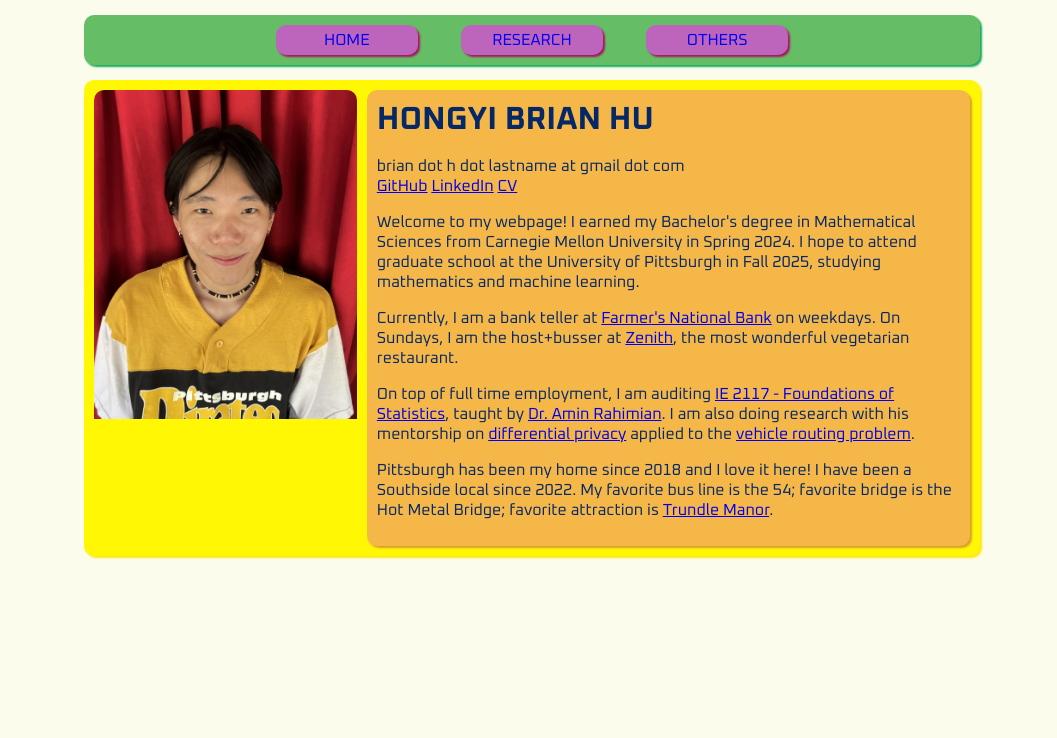
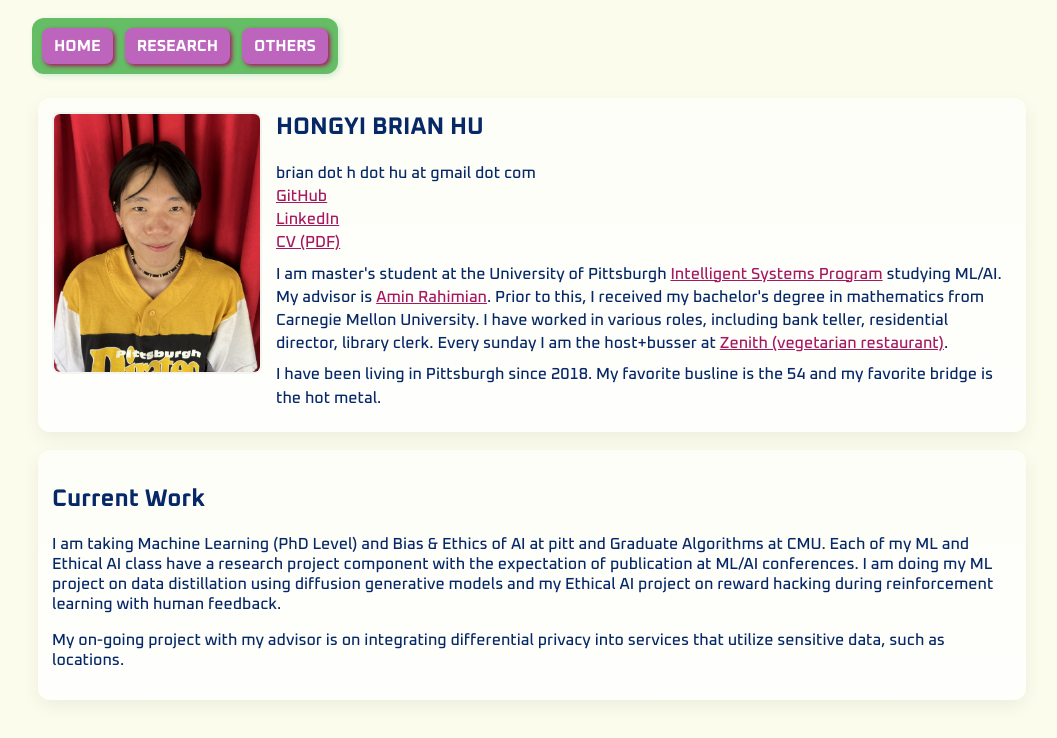
Before and after one commit to hu-bryan/hu-bryan.github.io, a plain HTML site: page index.html in a window 1280 px wide. Shown: the whole page, without its empty margins (108-1165 px from the left). Drawn offline with Linux system fonts and the light colour scheme.

Commit message:
revamped website

```diff
--- a/index.html
+++ b/index.html
@@ -1,50 +1,71 @@
 <!DOCTYPE html>
 <html lang="en">
 <head>
-
-<meta charset="UTF-8">
-<meta name="viewport" content="width=device-width, initial-scale=1.0">
-<title>HOME PAGE</title>
-<link rel="stylesheet" href="./style.css">
-
+  <meta charset="utf-8" />
+  <meta name="viewport" content="width=device-width,initial-scale=1" />
+  <title>HONGYI BRIAN HU — Home</title>
+  <link rel="stylesheet" href="./style.css" />
   <link rel="preconnect" href="https://fonts.googleapis.com">
   <link rel="preconnect" href="https://fonts.gstatic.com" crossorigin>
-<link href="https://fonts.googleapis.com/css2?family=Oxanium:wght@200..800&display=swap" rel="stylesheet">
-
+  <link href="https://fonts.googleapis.com/css2?family=Oxanium:wght@300;500;700&display=swap" rel="stylesheet">
 </head>
 <body>
+  <a class="skip-link" href="#main">Skip to content</a>
 
-<nav class="nav-bar">
+  <header class="site-header">
+    <nav class="nav-bar" aria-label="Main navigation">
       <a class="nav-but" href="index.html">HOME</a>
-    <a class="nav-but" href="research.html">RESEARCH</a>
-    <a class="nav-but" href="others.html">OTHERS</a>
+      <a class="nav-but" href="">RESEARCH</a>
+      <a class="nav-but" href="">OTHERS</a>
     </nav>
-<div class="pill bio">
-    <img src="./asset/bio-pic.jpg" alt="A picture of Brian" id="me-pic">
-    <div class="pill intro">
-        <h1 style="margin:0px;">HONGYI BRIAN HU</h1>
+  </header>
+
+  <main id="main" class="container">
+    <section class="card bio">
+      <img src="./asset/bio-pic.jpg" alt="A picture of Brian" id="me-pic" />
+      <div class="content">
+        <h2>HONGYI BRIAN HU</h2>
         <p>
-            brian dot h dot lastname at gmail dot com <br>
-            <a href="https://github.com/hu-bryan" target="_blank">GitHub</a>
-            <a href="https://www.linkedin.com/in/brian-hu-a29a9712b/" target="_blank">LinkedIn</a>
-            <a href="asset/hu_phd_application_cv.pdf" target="_blank">CV</a>
-        </p>
-        <p>
-            Welcome to my webpage! I earned my Bachelor's degree in Mathematical Sciences from Carnegie Mellon University in Spring 2024. I hope to attend graduate school at the University of Pittsburgh in Fall 2025, studying mathematics and machine learning.
+          brian dot h dot hu at gmail dot com  <br>
+          <a href="https://github.com/hu-bryan" target="_blank" rel="noopener">GitHub</a> <br>
+          <a href="https://www.linkedin.com/in/brian-hu-a29a9712b/" target="_blank" rel="noopener">LinkedIn</a> <br>
+          <a href="asset/hu_phd_application_cv.pdf" target="_blank" rel="noopener">CV (PDF)</a>
         </p>
 
         <p>
-            Currently, I am a bank teller at <a href="https://farmersbankgroup.com/" target="_blank">Farmer's National Bank</a> on weekdays. On Sundays, I am the host+busser at <a href="https://www.instagram.com/zenithpgh" target="_blank">Zenith</a>, the most wonderful vegetarian restaurant.
+          I am master's student at the University of Pittsburgh
+          <a href="https://www.isp.pitt.edu/">Intelligent Systems Program</a>
+          studying ML/AI. My advisor is <a href="https://aminrahimian.github.io/">Amin Rahimian</a>.
+          Prior to this, I received my bachelor's degree in mathematics from Carnegie Mellon University.
+          I have worked in various roles, including bank teller, residential director, library clerk.
+          Every sunday I am the host+busser at
+          <a href="https://www.instagram.com/zenithpgh" target="_blank" rel="noopener">Zenith (vegetarian restaurant)</a>.
         </p>
 
         <p>
-            On top of full time employment, I am auditing <a href="asset/IE2117_Syllabus_Spring_2025.pdf" target="_blank">IE 2117 - Foundations of Statistics</a>, taught by <a href="https://aminrahimian.github.io/index.html" target="_blank">Dr. Amin Rahimian</a>. I am also doing research with his mentorship on <a href="https://en.wikipedia.org/wiki/Differentially_private_analysis_of_graphs" target="_blank">differential privacy</a> applied to the <a href="https://en.wikipedia.org/wiki/Vehicle_routing_problem" target="_blank">vehicle routing problem</a>.
+          I have been living in Pittsburgh since 2018. My favorite busline is the 54 and
+          my favorite bridge is the hot metal.
+
+        </p>
+      </div>
+    </section>
+
+    <section class="card proj-1">
+      <h2>Current Work</h2>
+      <p>
+        I am taking Machine Learning (PhD Level) and Bias & Ethics of AI at pitt
+        and Graduate Algorithms at CMU. Each of my ML and Ethical AI class have
+        a research project component with the expectation of publication at ML/AI
+        conferences. I am doing my ML project on data distillation using diffusion
+        generative models and my Ethical AI project on reward hacking during
+        reinforcement learning with human feedback.
       </p>
       <p>
-            Pittsburgh has been my home since 2018 and I love it here! I have been a Southside local since 2022. My favorite bus line is the 54; favorite bridge is the Hot Metal Bridge; favorite attraction is <a href="https://trundlemanor.com/" target="_blank">Trundle Manor</a>.
+        My on-going project with my advisor is on integrating differential privacy into
+        services that utilize sensitive data, such as locations.
       </p>
-    </div>
-</div>
+    </section>
+  </main>
 
 </body>
 </html>
--- a/style.css
+++ b/style.css
@@ -1,74 +1,173 @@
-body {
-    background-color: #FCFCED;
-    margin: 0 15%;
-    padding-top: 15px;
-    font-family: "Oxanium", serif;
-    color: #062867;
-    display: flex;
-    flex-direction: column;
-    gap: 15px;
+:root{
+  --bg: #FCFCED;
+  --ink: #062867;
+  --accent-a: #65BD65; /* nav background */
+  --accent-b: #BD65BD; /* button */
+  --card: #FFF703;     /* bio card */
+  --muted: #F5B848;
+  --shadow: rgba(0,0,0,0.06);
+  --maxwidth: 1000px;
+  --radius: 12px;
+  --gap: 18px;
+  --accent-contrast: #A61860;
 }
 
-.pill {
-    padding: 10px;
-    border-radius: 10px;
-    display: flex;
-    flex: 1;
-    gap: 10px;
+* { box-sizing: border-box; }
+
+body {
+  margin: 0;
+  background: var(--bg);
+  color: var(--ink);
+  font-family: "Oxanium", system-ui, -apple-system, "Segoe UI", Roboto, "Helvetica Neue", Arial;
+  -webkit-font-smoothing: antialiased;
+  -moz-osx-font-smoothing: grayscale;
+  display: flex;
+  min-height: 100vh;
+  flex-direction: column;
+  align-items: center;
+  gap: var(--gap);
+  padding: 18px;
 }
 
-.nav-bar {
-    background-color: #65BD65;
-
-    box-shadow: 2px 2px 2px #18aa5f;
-    display: flex;
-    justify-content: center;
-    align-items: center;
-    padding: 10px;
-    gap: 5%;
-    border-radius: 10px;
+/* Skip link for accessibility */
+.skip-link {
+  position: absolute;
+  left: -999px;
+  top: -999px;
+}
+.skip-link:focus {
+  left: 16px;
+  top: 12px;
+  background: #fff;
+  padding: 8px 12px;
+  border-radius: 6px;
+  box-shadow: 0 2px 6px var(--shadow);
+  z-index: 9999;
 }
 
-.nav-but {
-    background-color: #BD65BD;
-    box-shadow: 2px 2px 2px #A61860;
-    text-align: center;
-    text-decoration:none;
-    padding: 5px;
-    flex: 0 0 15%;
-    border-radius: 10px;
-    cursor: pointer;
-    transition: all 0.3s ease;
+/* Header / nav */
+.site-header{
+  width: 100%;
+  max-width: var(--maxwidth);
+  display: flex;
+  align-items: center;
+  gap: 12px;
 }
 
-.nav-but:hover {
-    background-color: #bd65bdc1;
-    box-shadow: 3px 3px 2px #a6185fc0;
-    transform: translateY(-1px);
-    cursor: pointer;
+/* Mobile nav toggle */
+#nav-toggle {
+  display: none;
+  border: none;
+  background: transparent;
+  font-size: 1.6rem;
+  cursor: pointer;
 }
 
-.bio {
-    background-color: #FFF703;
-    box-shadow: 2px 2px 2px #ffe603f3;
+/* Main container */
+.container {
+  display: flex;
+  flex-direction: column;
+  width: 100%;
+  max-width: var(--maxwidth);
+  /* display: grid; */
+  grid-template-columns: 1fr;
+  gap: var(--gap, 28px); /* uses your --gap variable, fallback 28px */
+  padding: 6px;
 }
 
-#me-pic {
-    width: 30%;
-    height:auto;
-    border-radius: 10px;
-    object-fit: contain;
-    object-position: top;
+/* Navigation */
+.nav-bar{
+  display:flex;
+  gap: 12px;
+  align-items: center;
+  justify-content: center;
+  background-color: var(--accent-a);
+  padding: 10px;
+  border-radius: var(--radius);
+  box-shadow: 2px 2px 6px rgba(24,170,95,0.2);
+}
+.nav-bar a {
+  color: #fff;
+  text-decoration: none;
+  padding: 8px 12px;
+  background: var(--accent-b);
+  border-radius: 8px;
+  box-shadow: 2px 2px 4px var(--accent-contrast);
+  transition: transform .18s ease, box-shadow .18s ease;
+  font-weight: 600;
+}
+.nav-bar a:hover { transform: translateY(-3px); box-shadow: 3px 3px 6px rgba(0,0,0,0.12); }
+.nav-bar a.active { outline: 3px solid rgba(0,0,0,0.06); box-shadow: none; transform: none; }
+
+/* Cards */
+.card {
+  border-radius: var(--radius);
+  padding: 14px;
+  background: linear-gradient(180deg, rgba(255,255,255,0.6), rgba(255,255,255,0.85));
+  box-shadow: 0 6px 18px var(--shadow);
 }
 
-.intro {
-    background-color: #F5B848;
-    box-shadow: 2px 2px 2px #db9e2b;
-    display: block;
+/* Bio card specifics */
+.bio {
+  display: flex;
+  gap: 14px;
+  align-items: flex-start;
+}
+#me-pic {
+  width: 210px;
+  max-width: 40%;
+  height: auto;
+  border-radius: 8px;
+  object-fit: cover;
+  border: 2px solid rgba(0,0,0,0.04);
+}
+.content h2 { margin-top: 0; }
+.content p { margin: 8px 0; line-height: 1.45; }
+
+/* Projects layout */
+.projects-grid, .projects-grid .project-card, .projects-grid article {
+  display: grid;
+  gap: 10px;
+}
+.projects-grid {
+  grid-template-columns: repeat(1, 1fr);
+}
+.project-card {
+  background: rgba(255,255,255,0.85);
+  padding: 12px;
+  border-radius: 10px;
+  box-shadow: 0 4px 10px rgba(0,0,0,0.04);
+}
+.project-card h3 { margin: 0 0 6px 0; }
+.project-card p.meta { font-size: 0.85rem; opacity: 0.9; margin-top: 6px; }
+
+/* Quick links and lists */
+.quick-links { margin: 6px 0 0 0; padding-left: 20px; }
+.quick-links li { margin: 6px 0; }
+
+
+/* Responsive adjustments */
+@media (min-width: 720px) {
+  .container {
+    grid-template-columns: 1fr 360px;
+    align-items: start;
+  }
+  .bio { grid-column: 1 / -1; }
+  .projects-grid { grid-template-columns: repeat(2, 1fr); }
+  #me-pic { max-width: 280px; }
 }
 
-.proj-1 {
-    background-color: #F5B848;
-    box-shadow: 2px 2px 2px #db9e2b;
-    display: block;
+@media (max-width: 719px) {
+  body { padding: 12px; }
+  .nav-bar { flex-wrap: wrap; }
+  #nav-toggle { display: inline-block; }
+  .nav-bar { display: inline-block; }
+  .nav-bar.open { display: flex; }
+  .brand { display: inline-block; }
+  .container { padding: 6px; grid-template-columns: 1fr; }
+  .projects-grid { grid-template-columns: 1fr; }
 }
+
+/* small utilities */
+a { color: var(--accent-contrast); }
+a:hover { text-decoration: underline; }
```
Also changed, not shown: others.html (+33 -24 lines), research.html (+47 -43 lines). Lines whose indentation alone changed are shown as unchanged.
